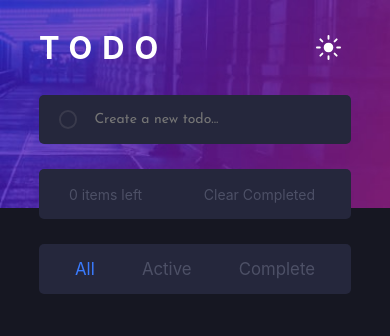
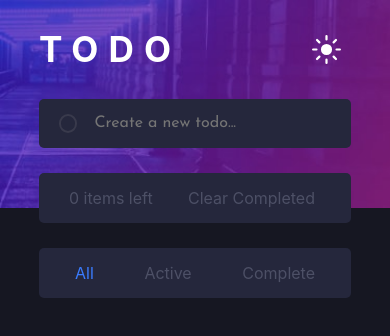
Before and after one commit to Hazipan/todo-app, a React (Create React App) app: page / in a window 390 px wide. Shown: the top 336 px of the page. Built offline with nearby package versions, Linux system fonts and the light colour scheme.

Commit message:
Increase in font size for small screens
- also made the filters the same font size as the tasks

```diff
--- a/src/App.css
+++ b/src/App.css
@@ -1,7 +1,7 @@
 @import url('https://fonts.googleapis.com/css2?family=Josefin+Sans:wght@400;700&display=swap');
 
 html {
-  font-size: 14px;
+  font-size: 16px;
   display: block;
   padding: 0;
   margin: 0;
@@ -196,7 +196,7 @@ header {
   background-color: transparent;
   border: none;
   font-family: inherit;
-  font-size: 1.2rem;
+  font-size: 1rem;
   color: var(--line-color);
 }
 
```
